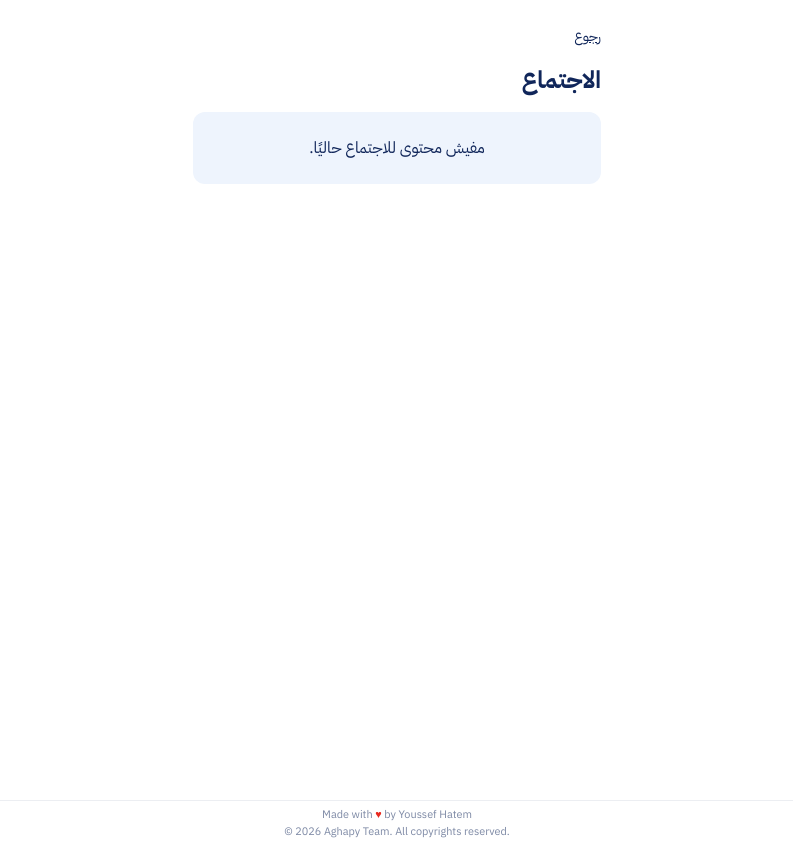
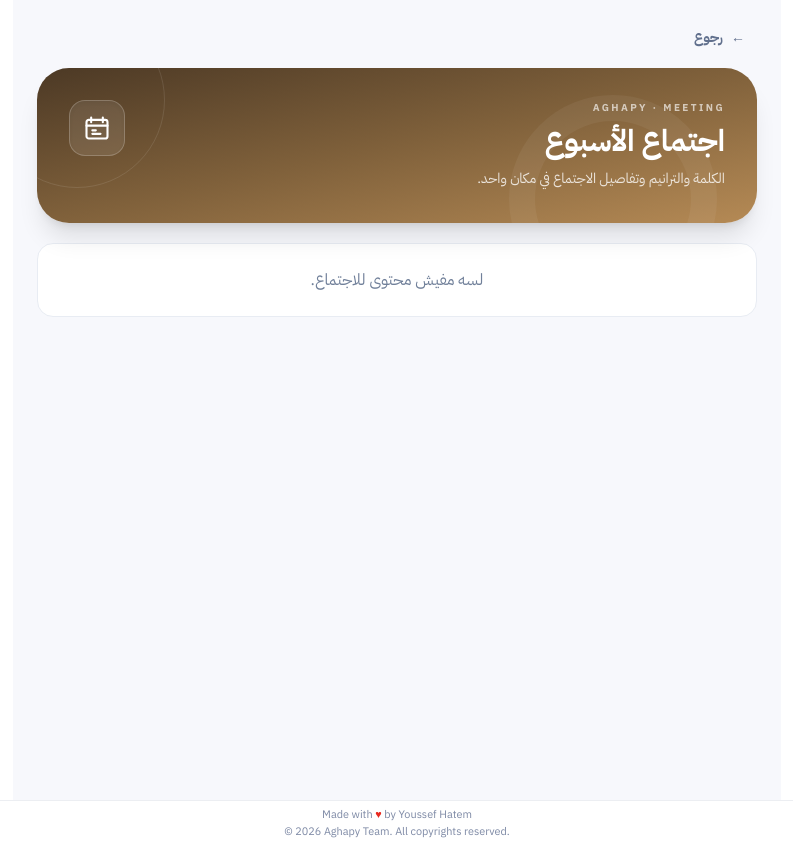
Before and after one commit to Twety24/Aghapy, a Next.js app: page /meeting in a window 1280 px wide. Shown: the whole page, without its empty margins (243-1036 px from the left). Built offline with nearby package versions, Linux system fonts and the light colour scheme; no server answers; the database is empty.

Commit message:
Refresh member section layout and copy

```diff
--- a/app/meeting/page.jsx
+++ b/app/meeting/page.jsx
@@ -1,6 +1,17 @@
-import Link from 'next/link'
 import {createClient} from '@/lib/supabase/server'
 import {getLang} from '@/lib/lang'
-import {tFor} from '@/lib/i18n'
+import AppPageShell from '@/components/AppPageShell'
 export const dynamic='force-dynamic'
-export default async function MeetingPage(){const t=tFor(await getLang());const db=await createClient();const{data:m}=await db.from('meeting_content').select('*').eq('id',1).maybeSingle();const img=m?.image_path?db.storage.from('meeting').getPublicUrl(m.image_path).data.publicUrl:null;const has=m&&(m.hymns?.trim()||m.word_title?.trim()||m.word_summary?.trim()||img);return <main className="mx-auto min-h-dvh max-w-md space-y-4 bg-white px-5 py-6"><Link href="/dashboard" className="text-sm underline">{t('common.back')}</Link><h1 className="text-2xl font-bold">{t('meet.title')}</h1>{!has&&<p className="rounded-xl bg-ice p-6 text-center">{t('meet.empty')}</p>}{img&&<img src={img} alt="" className="w-full rounded-2xl"/>}{m?.word_title?.trim()&&<section className="rounded-2xl bg-ice p-5"><h2 className="text-sm font-bold text-navy/60">{t('meet.word')}</h2><p className="mt-1 text-xl font-bold">{m.word_title}</p>{m.word_summary?.trim()&&<p className="mt-2 whitespace-pre-wrap leading-7">{m.word_summary}</p>}</section>}{m?.hymns?.trim()&&<section className="rounded-2xl bg-ice p-5"><h2 className="font-bold">{t('meet.hymns')}</h2><p className="mt-2 whitespace-pre-wrap leading-8">{m.hymns}</p></section>}</main>}
+export default async function MeetingPage(){
+  const en=(await getLang())==='en'
+  const db=await createClient()
+  const{data:m}=await db.from('meeting_content').select('*').eq('id',1).maybeSingle()
+  const img=m?.image_path?db.storage.from('meeting').getPublicUrl(m.image_path).data.publicUrl:null
+  const has=m&&(m.hymns?.trim()||m.word_title?.trim()||m.word_summary?.trim()||img)
+  return <AppPageShell title={en?'This week’s meeting':'اجتماع الأسبوع'} eyebrow="AGHAPY · MEETING" description={en?'The word, hymns and details prepared for the next gathering.':'الكلمة والترانيم وتفاصيل الاجتماع في مكان واحد.'} icon="meeting" theme="gold">
+    {!has&&<p className="rounded-2xl border border-[#e8ecf3] bg-white p-6 text-center text-[#71809a]">{en?'No meeting content has been added yet.':'لسه مفيش محتوى للاجتماع.'}</p>}
+    {img&&<img src={img} alt="" className="w-full rounded-[1.5rem] object-cover shadow-sm"/>}
+    {m?.word_title?.trim()&&<section className="rounded-[1.5rem] border border-[#e8ecf3] bg-white p-5 shadow-sm"><p className="text-xs font-black tracking-widest text-[#a17b43]">{en?'THE WORD':'كلمة الاجتماع'}</p><h2 className="mt-2 text-xl font-black">{m.word_title}</h2>{m.word_summary?.trim()&&<p className="mt-3 whitespace-pre-wrap leading-8 text-[#586780]">{m.word_summary}</p>}</section>}
+    {m?.hymns?.trim()&&<section className="rounded-[1.5rem] border border-[#e8ecf3] bg-white p-5 shadow-sm"><p className="text-xs font-black tracking-widest text-[#a17b43]">{en?'HYMNS':'الترانيم'}</p><p className="mt-3 whitespace-pre-wrap leading-8">{m.hymns}</p></section>}
+  </AppPageShell>
+}
```
